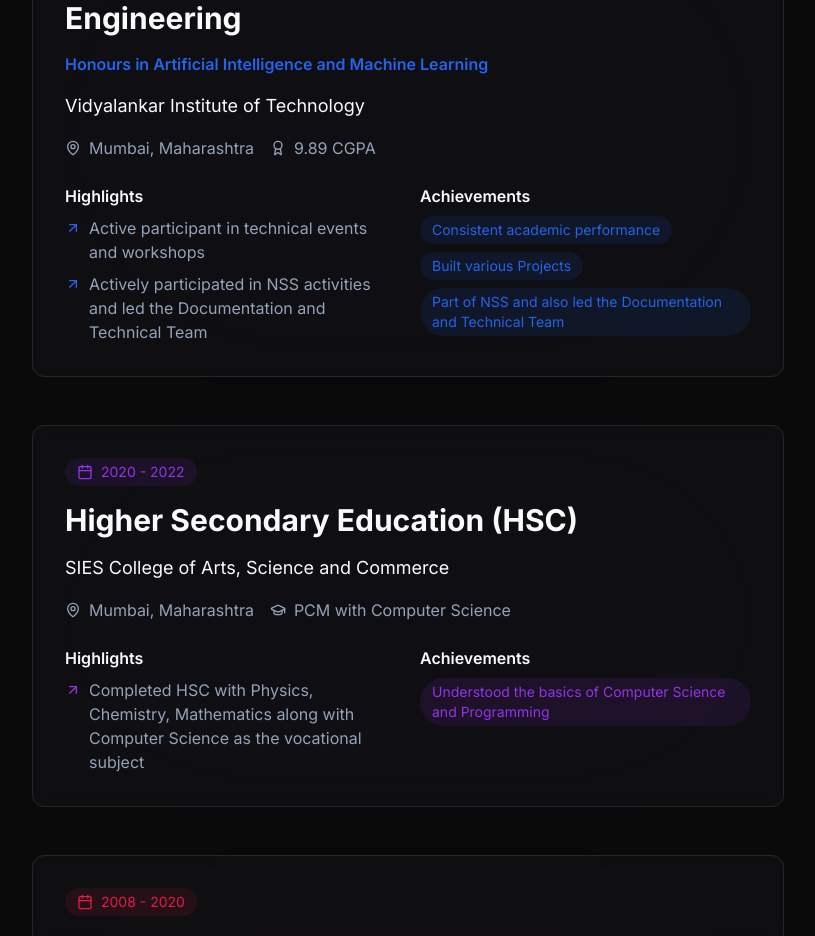
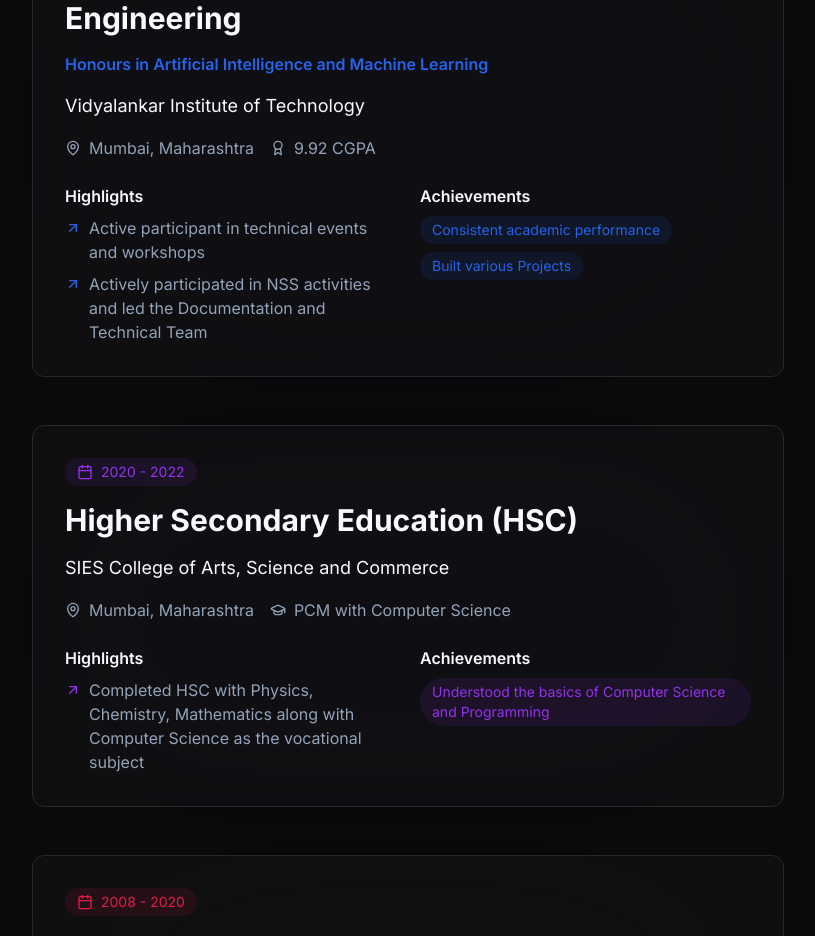
Before and after one commit to nishashetty1/my-portfolio, a Next.js app: page / in a window 1280 px wide. Shown: the part 6780-7716 px from the top of the page, without its empty margins (432-1247 px from the left). Built offline with nearby package versions, Linux system fonts and the light colour scheme; no server answers.

Commit message:
Update CGPA and other details

```diff
--- a/src/app/components/sections/EducationSection.tsx
+++ b/src/app/components/sections/EducationSection.tsx
@@ -33,7 +33,7 @@
     institution: "Vidyalankar Institute of Technology",
     duration: "2022 - 2026",
     location: "Mumbai, Maharashtra",
-    cgpa: "9.89 CGPA",
+    cgpa: "9.92 CGPA",
     description: [
       "Active participant in technical events and workshops",
       "Actively participated in NSS activities and led the Documentation and Technical Team",
@@ -41,7 +41,6 @@
     achievements: [
       "Consistent academic performance",
       "Built various Projects",
-      "Part of NSS and also led the Documentation and Technical Team",
     ],
     color: "blue",
   },
```
